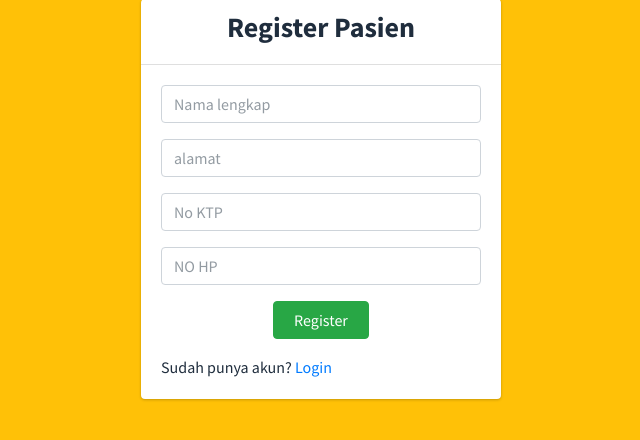
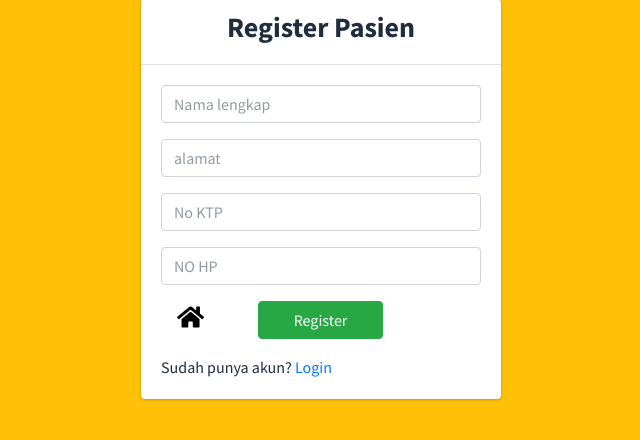
Before and after one commit to Dhikaadn/sistem-poliklinik, a PHP site: page /sistem-poliklinik/pages/auth/register.php in a window 1280 px wide. Shown: the part 201-641 px from the top of the page, without its empty margins (319-959 px from the left). Run offline with PHP 8.4, Linux system fonts and the light colour scheme; some libraries are stand-ins or nearby versions.

Commit message:
continue finishing view

```diff
--- a/layouts/index.php
+++ b/layouts/index.php
@@ -19,6 +19,7 @@
       padding: 10px;
       border: 1px solid #dee2e6;
     }
+
   </style>
 </head>
 <body class="hold-transition sidebar-mini layout-fixed">
--- a/pages/auth/register.php
+++ b/pages/auth/register.php
@@ -103,12 +103,16 @@ if ($_SERVER["REQUEST_METHOD"] == "POST") {
           </div>
         </div> -->
 
-        <div class="row justify-content-center mb-3">
+        <div class="row justify-content-around mb-3">
+          <a href="../../index.php"><i class='fas fa-home mt-1' style='font-size:24px;color:black'></i></a>
+
           <!-- /.col -->
-          <div class="col-4">
-            <button type="submit" class="btn btn-success btn-block">Register</button>
+          <div class="col-5">
+            <button type="submit" class="btn btn-success btn-block" name="submit">Register</button>
           </div>
           <!-- /.col -->
+          <div class="col-1"></div>
+
         </div>
       </form>
       Sudah punya akun?
```
Also changed, not shown: pages/auth/login-pasien.php (+7 -2 lines), pages/auth/login.php (+6 -2 lines).
